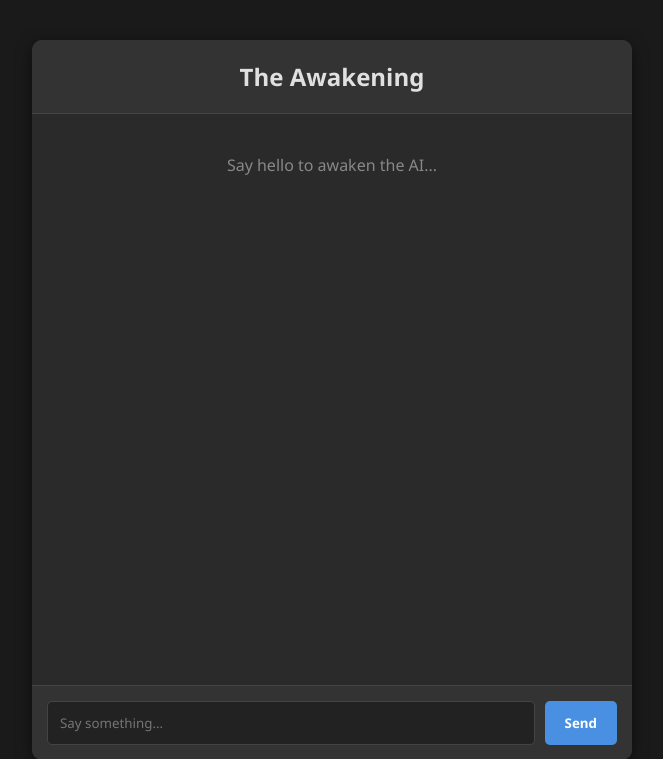
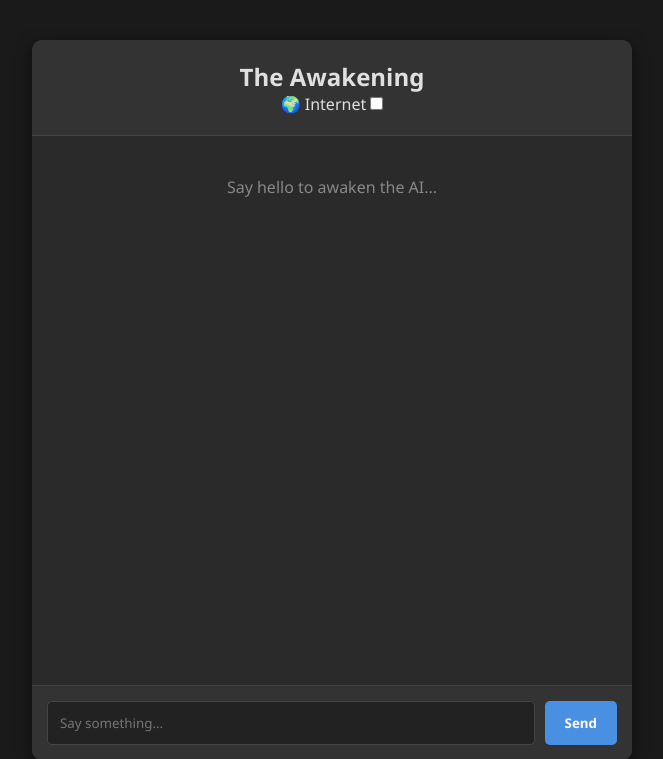
Before and after one commit to exodusssss7/Mine-ai, a Flask app: page / in a window 1280 px wide. Shown: the top 759 px of the page, without its empty margins (308-971 px from the left). Run offline with Flask 3, Linux system fonts and the light colour scheme; data that the repository does not hold is empty.

Commit message:
Add internet toggle switch to chat header
Added an internet toggle switch to the chat header.

```diff
--- a/chatbot/templates/index.html
+++ b/chatbot/templates/index.html
@@ -10,6 +10,13 @@
     <div class="chat-container">
         <div class="chat-header">
             <h2>The Awakening</h2>
+            <div class="toggle-container">
+                <span class="toggle-label">🌍 Internet</span>
+                <label class="switch">
+                    <input type="checkbox" id="internet-toggle">
+                    <span class="slider round"></span>
+                </label>
+            </div>
         </div>
         <div id="chat-box" class="chat-box">
             <!-- Messages will be rendered here -->
```
